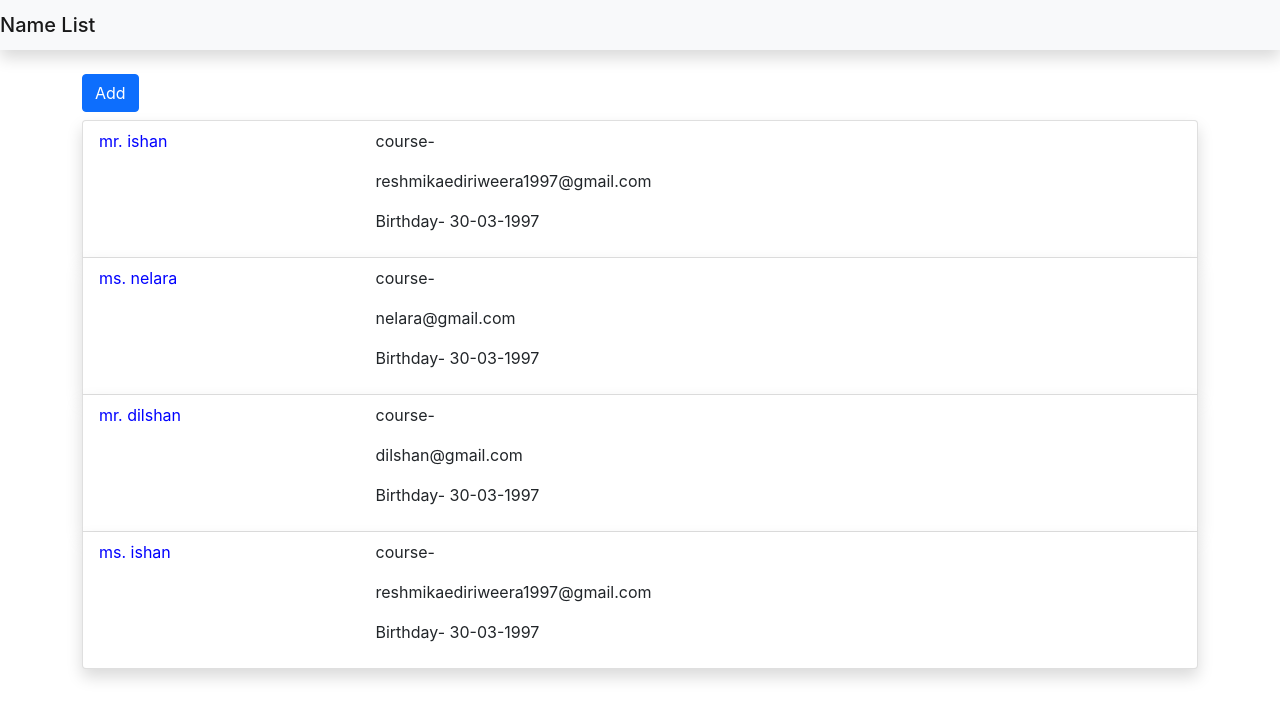
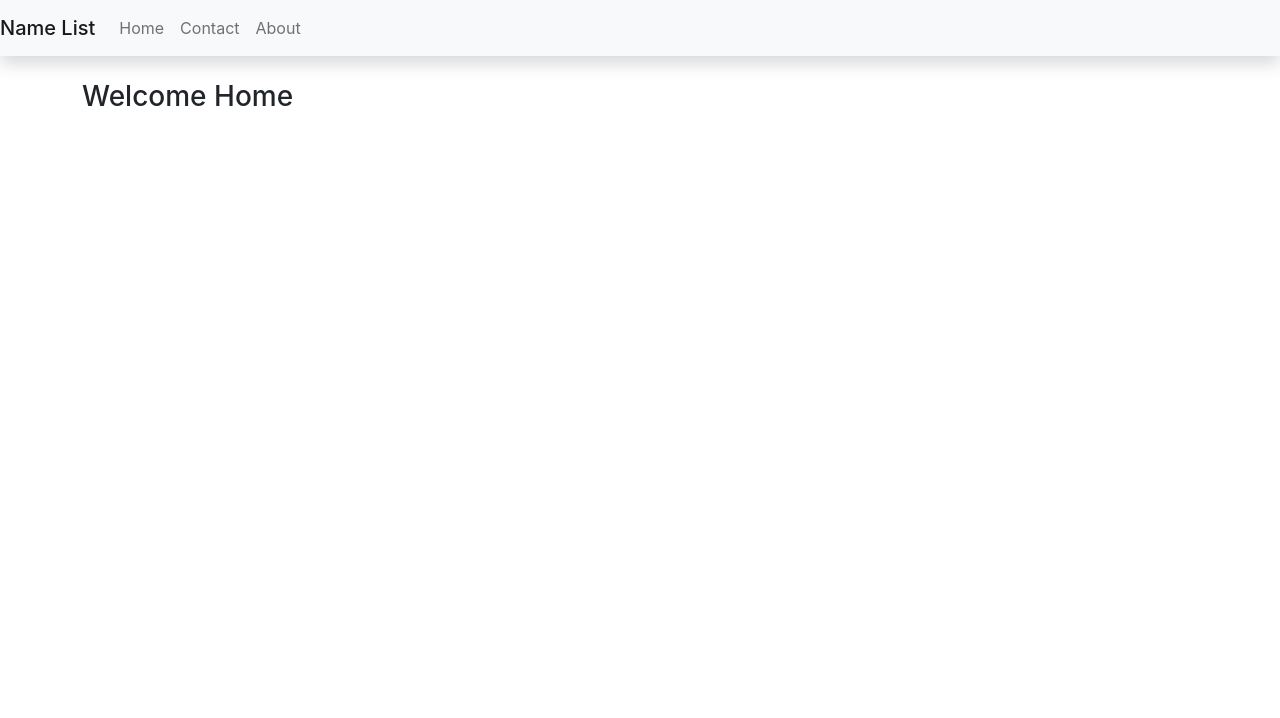
Before and after one commit to ishanEPR/ReactJS-Begin, a React (Create React App) app: page / in a window 1280 px wide. Shown: the top 718 px of the page. Built offline with nearby package versions, Linux system fonts and the light colour scheme; no server answers.

Commit message:
add routing( link the other page)

```diff
--- a/package.json
+++ b/package.json
@@ -9,6 +9,7 @@
     "moment": "^2.29.1",
     "react": "^17.0.2",
     "react-dom": "^17.0.2",
+    "react-router-dom": "^5.2.0",
     "react-scripts": "4.0.3",
     "web-vitals": "^1.0.1"
   },
--- a/src/App.js
+++ b/src/App.js
@@ -1,13 +1,32 @@
 import React from 'react';
-import NameList from './components/NameList/NameList';
+import {BrowserRouter,Route,Switch} from 'react-router-dom';
+import NameList from './components/pages/NameList/NameList';
 import HeaderBar from './components/HeaderBar/HeaderBar';
+
+import Home from './components/pages/Home/Home';
+import About from './components/pages/About/About';
+
 
 
 function App() {
   return (
    <div>
+   <BrowserRouter>
    <HeaderBar/>
-     <NameList/>
+
+   <Switch>
+   <Route path='/about'><About/></Route>
+   <Route path='/nameList'> <NameList/></Route>
+   <Route path='/'><Home/></Route>
+
+
+   </Switch>
+
+
+
+
+   </BrowserRouter>
+
    </div>
   );
 }
--- a/src/components/HeaderBar/HeaderBar.js
+++ b/src/components/HeaderBar/HeaderBar.js
@@ -1,10 +1,16 @@
 import React from 'react';
+import {Link}  from 'react-router-dom';
 
 function HeaderBar()
 {
    return (
-        <nav className='navbar navbar-light bg-light shadow'>
+        <nav className='navbar navbar-expand-lg navbar-light bg-light shadow'>
             <span className='navbar-brand mb-0 h1'>Name List</span>
+            <ul className='navbar-nav'>
+                <li className='nav-item'><Link className='nav-link' to='/'>Home</Link></li>
+                <li className='nav-item'><Link className='nav-link' to='/about'>Contact</Link></li>
+                <li className='nav-item'><Link className='nav-link' to='/nameList'>About</Link></li>
+            </ul>
         </nav>
    );
 }
--- /dev/null
+++ b/src/components/pages/About/About.js
@@ -0,0 +1,21 @@
+import React from 'react';
+
+function About()
+{
+
+   return (
+    <>
+    <div className='container mt-4'>
+    <h3>
+        Welcome About
+    </h3>
+
+
+    </div>
+
+    </>
+   );
+
+}
+
+export default About;
--- /dev/null
+++ b/src/components/pages/Home/Home.js
@@ -0,0 +1,21 @@
+import React from 'react';
+
+function Home()
+{
+
+   return(
+    <>
+    <div className='container mt-4'>
+    <h3>
+        Welcome Home
+    </h3>
+
+
+    </div>
+
+    </>
+   );
+
+}
+
+export default Home;
```
Also changed, not shown: src/components/pages/NameList/NameList.js (renamed from src/components/NameList/NameList.js), src/components/pages/NameList/NameListItems.css (renamed from src/components/NameList/NameListItems.css), src/components/pages/NameList/NameListItems.js (renamed from src/components/NameList/NameListItems.js), src/components/pages/NameList/NameListItems1.js (renamed from src/components/NameList/NameListItems1.js), src/components/pages/logo.jpg (renamed from src/components/photos/logo.jpg), 1 other file (tests, documents, lock files or other folders).
